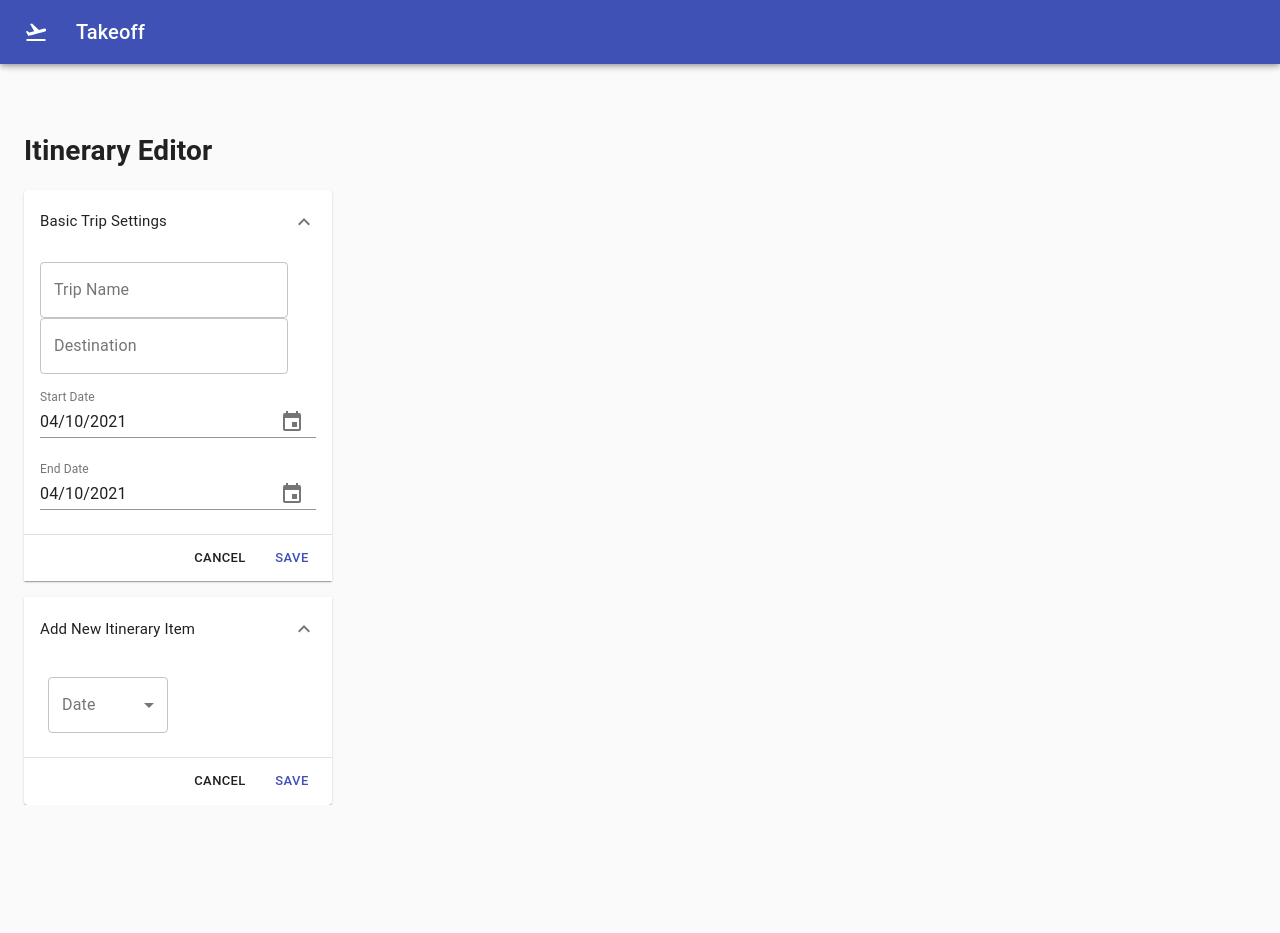
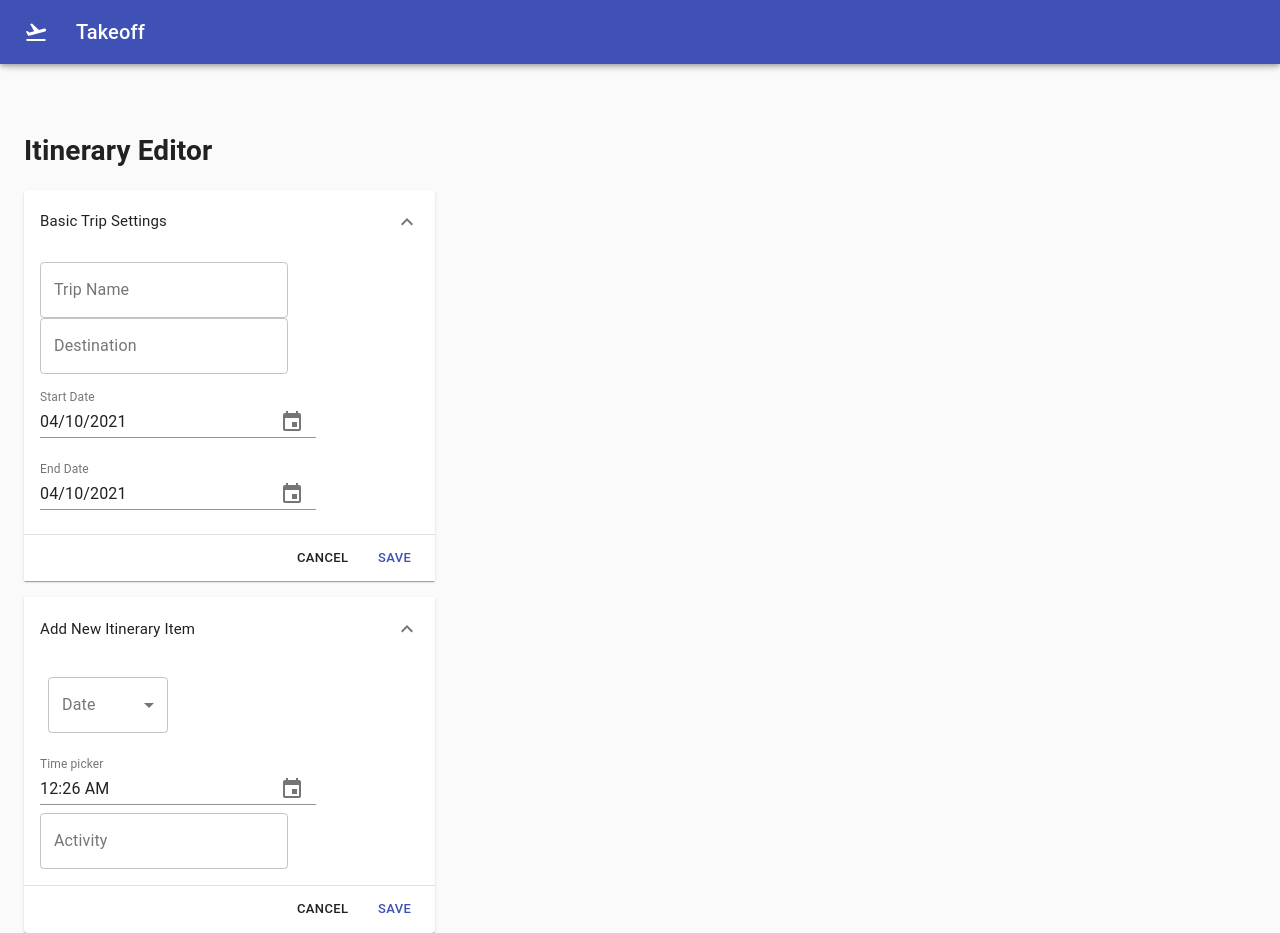
Before and after one commit to espoldi/Takeoff, a React (Create React App) app in the folder client/: page /editor in a window 1280 px wide. Before the commit the page ends 805 px from the top, so only its background shows below. Built offline with nearby package versions, Linux system fonts and the light colour scheme.

Commit message:
added time picker and activity text field for adding new itinerary items

```diff
--- a/client/src/pages/ItineraryEditor.js
+++ b/client/src/pages/ItineraryEditor.js
@@ -26,7 +26,11 @@ import {
 } from '@material-ui/core';
 import 'date-fns';
 import DateFnsUtils from '@date-io/date-fns';
-import { MuiPickersUtilsProvider, KeyboardDatePicker } from '@material-ui/pickers';
+import {
+    MuiPickersUtilsProvider,
+    KeyboardTimePicker,
+    KeyboardDatePicker
+} from '@material-ui/pickers';
 import { makeStyles } from '@material-ui/core/styles';
 import AddIcon from '@material-ui/icons/Add';
 import ExpandMoreIcon from '@material-ui/icons/ExpandMore';
@@ -55,9 +59,11 @@ export default function ItineraryEditor() {
 
     const [selectedStartDate, setSelectedStartDate] = useState(Date.now());
     const [selectedEndDate, setSelectedEndDate] = useState(Date.now());
+    const [selectedTime, setSelectedTime] = useState(Date.now());
 
     const handleStartDateChange = (date) => { setSelectedStartDate(date); };
     const handleEndDateChange = (date) => { setSelectedEndDate(date); };
+    const handleTimeChange = (date) => { setSelectedTime(date); };
 
     const [itemDate, setItemDate] = useState("");
     const handleItemDateChange = (event) => {
@@ -68,7 +74,7 @@ export default function ItineraryEditor() {
         <Container fixed>
             <h1>Itinerary Editor</h1>
             <Grid container>
-                <Grid item xs={12} md={3}>
+                <Grid item xs={12} md={4}>
                     <Accordion defaultExpanded>
                         <AccordionSummary expandIcon={<ExpandMoreIcon />} aria-controls="panel1-content" id="panel1-header">
                             <Typography className={classes.heading}>Basic Trip Settings</Typography>
@@ -152,6 +158,27 @@ export default function ItineraryEditor() {
                                         </Select>
                                     </FormControl>
                                 </Grid>
+                                <Grid item xs={12}>
+                                    <MuiPickersUtilsProvider utils={DateFnsUtils}>
+                                        <KeyboardTimePicker
+                                            margin="normal"
+                                            id="time-picker"
+                                            label="Time picker"
+                                            value={selectedTime}
+                                            onChange={handleTimeChange}
+                                            KeyboardButtonProps={{
+                                                'aria-label': 'change time',
+                                            }}
+                                        />
+                                    </MuiPickersUtilsProvider>
+                                </Grid>
+                                <Grid item xs={12}>
+                                    <TextField
+                                        id="itinerary-item"
+                                        label="Activity"
+                                        variant="outlined"
+                                    />
+                                </Grid>
                             </Grid>
                         </AccordionDetails>
                         <Divider />
@@ -162,7 +189,7 @@ export default function ItineraryEditor() {
                     </Accordion>
                 </Grid>
 
-                <Grid item xs={12} md={9}>
+                <Grid item xs={12} md={8}>
                     {/* Insert function to make nested list items for each day in range of start and end dates */}
                 </Grid>
             </Grid>
```
